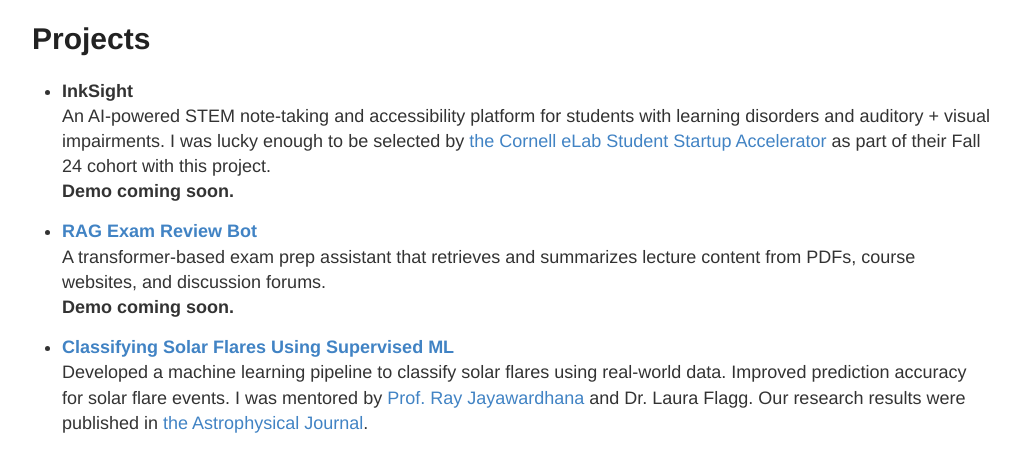
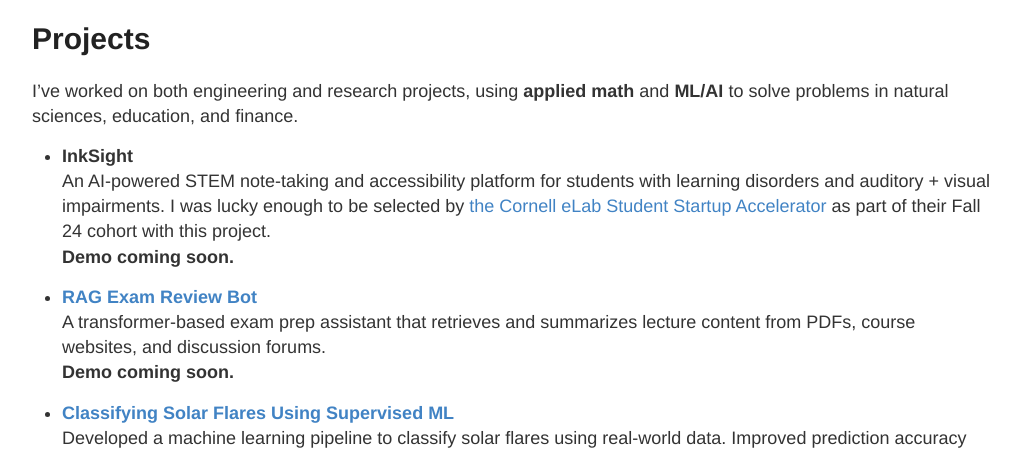
Before and after one commit to nicolehao34/nicolehao34.github.io, a Jekyll site: the page built from index.md, in a window 1280 px wide and 900 px high, cut to the strip 451-900 px from the top of the window. Shown: the whole strip, without its empty margins (128-1148 px from the left). Built offline with Jekyll 4.4.1, drawn with Linux system fonts in a browser that asks for light colours.

Commit message:
Update index.md

```diff
--- a/index.md
+++ b/index.md
@@ -17,6 +17,7 @@ Fun fact: I'm a practicing Buddhist. Yes, I go on mediation retreats. Don't get
 
 
 # Projects
+I’ve worked on both engineering and research projects, using **applied math** and **ML/AI** to solve problems in natural sciences, education, and finance.
 
 -  **InkSight** <br>
 An AI-powered STEM note-taking and accessibility platform for students with learning disorders and auditory + visual impairments. I was lucky enough to be selected by [the Cornell eLab Student Startup Accelerator](https://eship.cornell.edu/elab-welcomes-24-student-startup-teams-to-fall-cohort/) as part of their Fall 24 cohort with this project. <br>
@@ -27,8 +28,6 @@ An AI-powered STEM note-taking and accessibility platform for students with lear
 - **[RAG Exam Review Bot](https://github.com/nicolehao34/ai-pdf-chatbot)** <br>
 A transformer-based exam prep assistant that retrieves and summarizes lecture content from PDFs, course websites, and discussion forums. <br>
 **Demo coming soon.**
-
-
 
 - **[Classifying Solar Flares Using Supervised ML](https://github.com/nicolehao34/solar_flares_classification)** <br>
   Developed a machine learning pipeline to classify solar flares using real-world data. Improved prediction accuracy for solar flare events. I was mentored by [Prof. Ray Jayawardhana](https://www.drrayjay.net/) and Dr. Laura Flagg. Our research results were published in [the Astrophysical Journal](https://iopscience.iop.org/article/10.3847/1538-4357/ad5be3).
```
